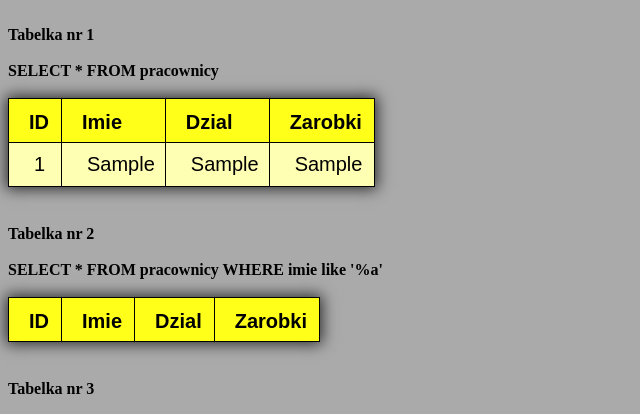
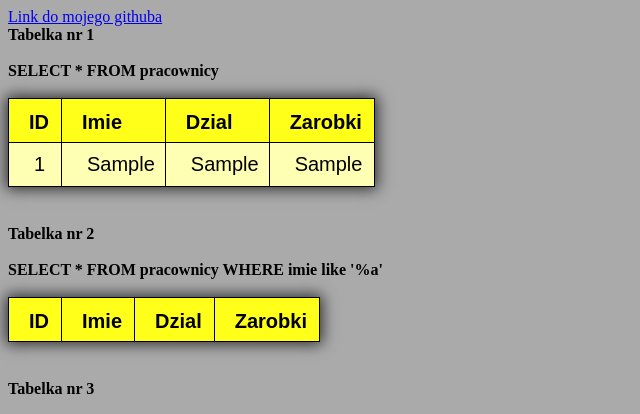
Before and after one commit to wilkdaniel03/PHP-SQL-Wprowadzenie, a PHP site: page / in a window 1280 px wide. Shown: the top 414 px of the page, without its empty margins (0-640 px from the left). Run offline with PHP 8.4, Linux system fonts and the light colour scheme; tables that the repository leaves empty or names only in its code hold one stand-in row (values such as "Sample post"); data that the repository does not hold is empty.

Commit message:
Update index.php

```diff
--- a/index.php
+++ b/index.php
@@ -3,6 +3,9 @@
     <title>Daniel Wilk 2Ti</title>
     <link rel=stylesheet href="style.css">
 </head>
+<body>
+    <a href="https://github.com/wilkdaniel03/PHP-SQL-Wprowadzenie">Link do mojego githuba</a>
+</body>
 </html>
 <?php
 
```
